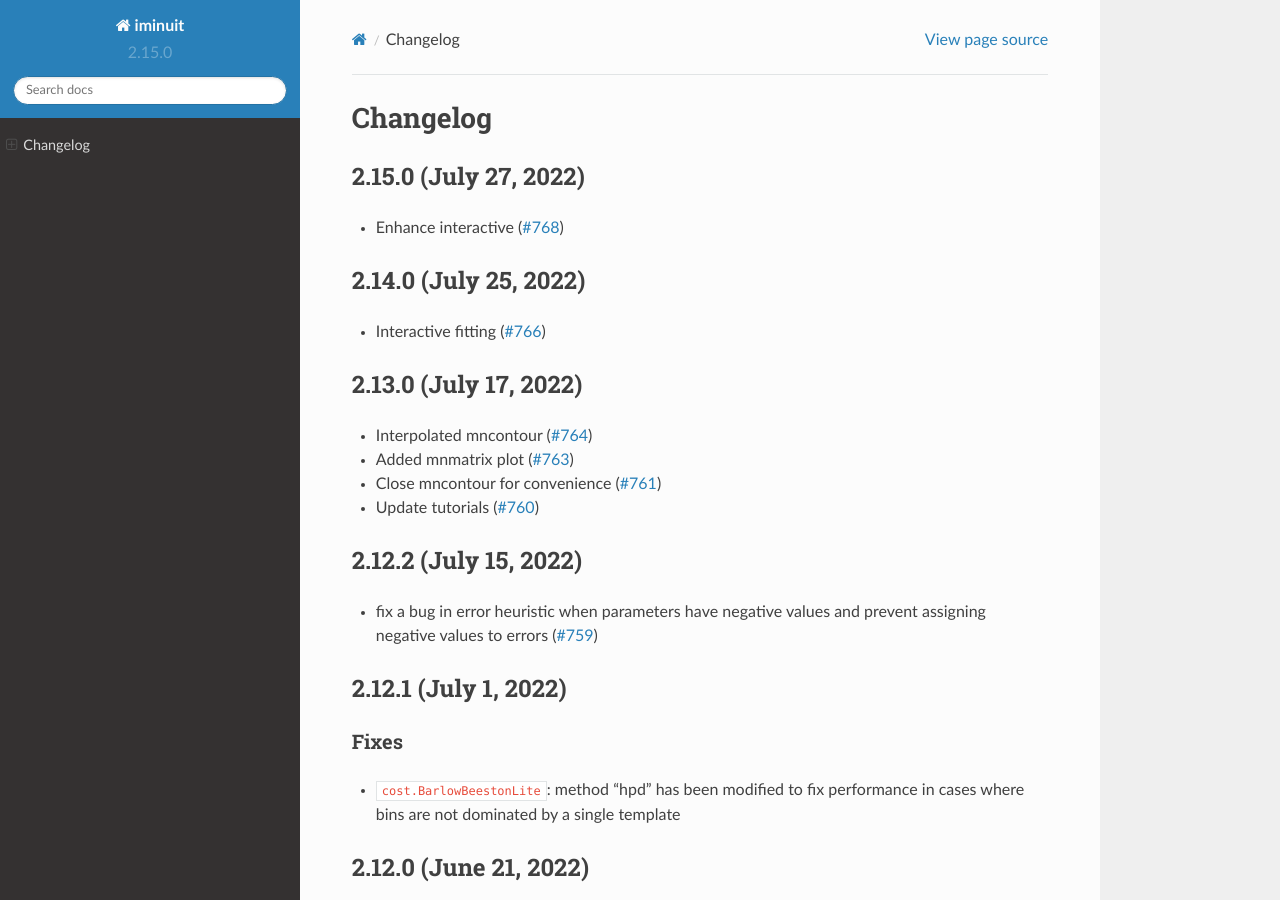
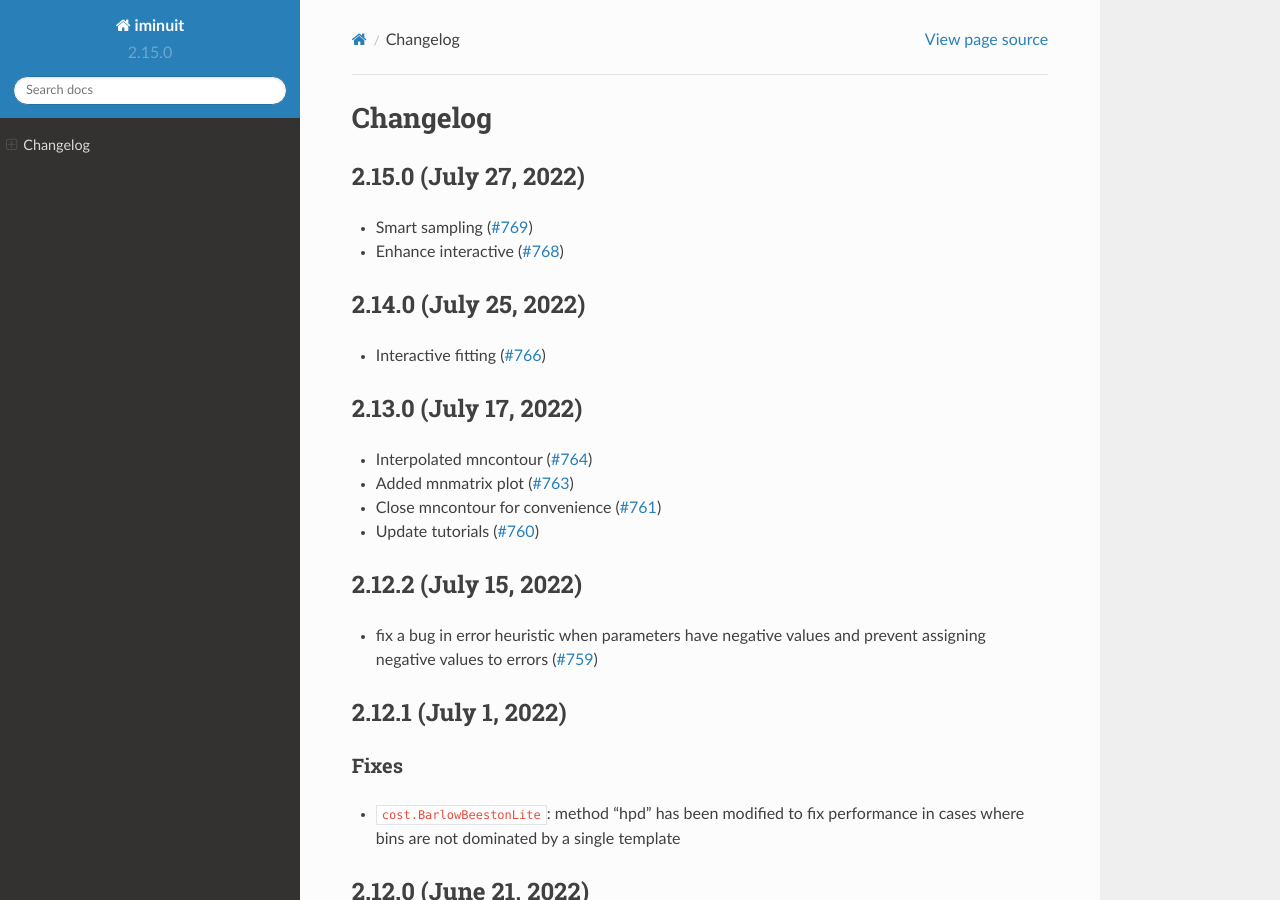
Before and after one commit to scikit-hep/iminuit, a Sphinx documentation site: the page built from doc/changelog.rst, in a window 1280 px wide and 900 px high. Built offline with Sphinx 7.4.7 and the Read the Docs theme 2.0.0, drawn with Linux system fonts in a browser that asks for light colours.

Commit message:
update changelog

```diff
--- a/doc/changelog.rst
+++ b/doc/changelog.rst
@@ -7,6 +7,7 @@ Changelog
 
 2.15.0 (July 27, 2022)
 ----------------------
+- Smart sampling (`#769 <https://github.com/scikit-hep/iminuit/pull/769>`_)
 - Enhance interactive (`#768 <https://github.com/scikit-hep/iminuit/pull/768>`_)
 
 2.14.0 (July 25, 2022)
```
